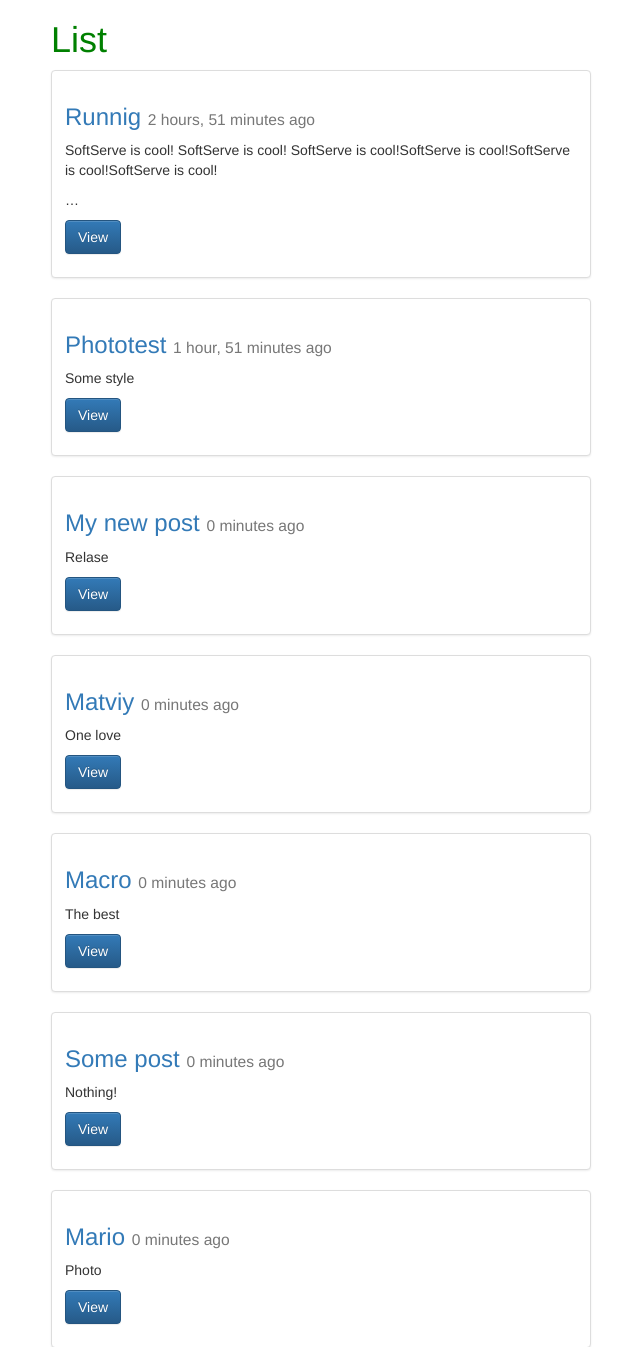
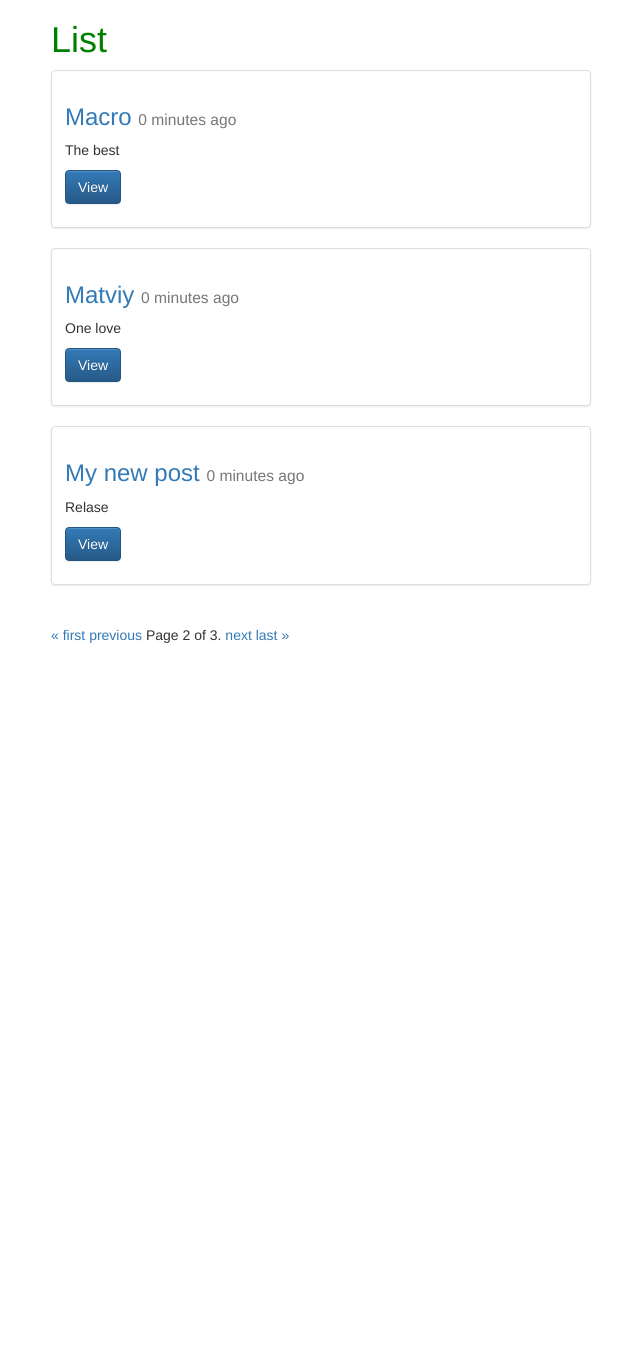
Before and after one commit to Victoria1807/Blog, a Django app: page /posts/?page=2 in a window 1280 px wide. Shown: the top 1347 px of the page, without its empty margins (319-959 px from the left). After the commit the page ends 643 px from the top, so only its background shows below. Run offline with Django 3.2, Linux system fonts and the light colour scheme; data comes from the database, SQL or seed files in the repository; both versions use the stored data as it was after the commit; some libraries are stand-ins or nearby versions.

Commit message:
Added pagination

```diff
--- a/posts/models.py
+++ b/posts/models.py
@@ -14,3 +14,6 @@ class Post(models.Model):
 
     def get_absolute_url(self):
         return reverse("posts:detail", kwargs={"id": self.id})
+
+    class Meta:
+        ordering = ["-timestamp", "-updated"]
--- a/posts/views.py
+++ b/posts/views.py
@@ -1,4 +1,5 @@
 from django.contrib import messages
+from django.core.paginator import Paginator, EmptyPage, PageNotAnInteger
 from django.http import HttpResponse, HttpResponseRedirect
 from django.shortcuts import render, get_object_or_404, redirect
 
@@ -27,10 +28,23 @@ def post_detail(request, id=None):
     return render(request, "post_detail.html", context)
 
 def post_list(request):
-    queryset = Post.objects.all()
+    queryset_list = Post.objects.all()
+    paginator = Paginator(queryset_list, 3)
+    page_request_var = "page"
+    page = request.GET.get(page_request_var)
+    try:
+        queryset = paginator.page(page)
+    except PageNotAnInteger:
+        # If page is not an integer, deliver first page
+        queryset = paginator.page(1)
+    except EmptyPage:
+        # If page is out of range, deliver last pages of results
+        queryset = paginator.page(paginator.num_pages)
+
     context = {
         "objects_list": queryset,
         "title": "List",
+        "page_request_var": page_request_var
     }
     return render(request, "post_list.html", context)
 
--- a/templates/post_list.html
+++ b/templates/post_list.html
@@ -22,5 +22,23 @@
 
 {% endfor %}
 
+<div class="pagination">
+    <span class="step-links">
+        {% if objects_list.has_previous %}
+            <a href="?page=1">&laquo; first</a>
+            <a href="?page={{ objects_list.previous_page_number }}">previous</a>
+        {% endif %}
+
+        <span class="current">
+            Page {{ objects_list.number }} of {{ objects_list.paginator.num_pages }}.
+        </span>
+
+        {% if objects_list.has_next %}
+            <a href="?{{ page_request_var }}={{ objects_list.next_page_number }}">next</a>
+            <a href="?{{ page_request_var }}={{ objects_list.paginator.num_pages }}">last &raquo;</a>
+        {% endif %}
+    </span>
+</div>
+
 </div>
 {% endblock content %}
```
Also changed, not shown: db.sqlite3.
